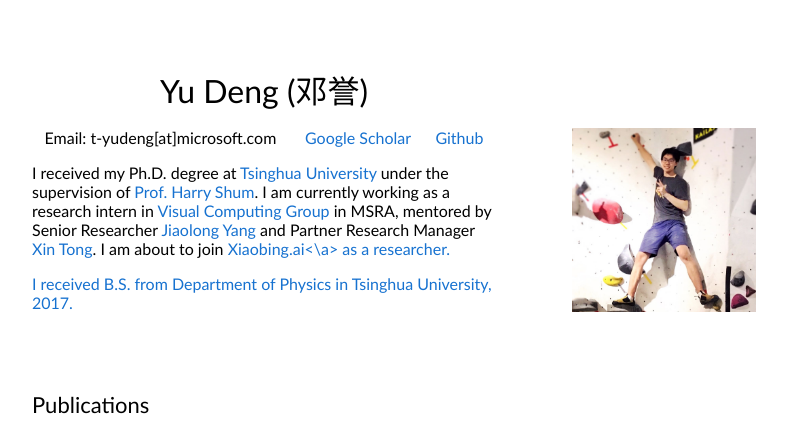
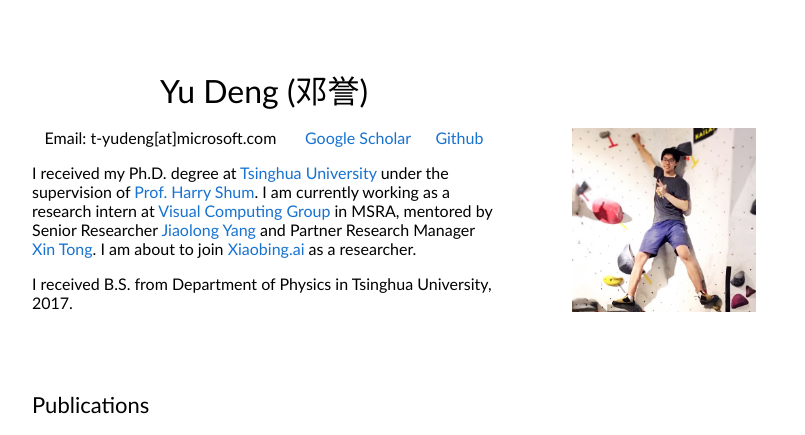
Before and after one commit to YuDeng/YuDeng.github.io, a plain HTML site: page index.html in a window 1280 px wide. Shown: the top 435 px of the page, without its empty margins (228-1033 px from the left). Drawn offline with Linux system fonts and the light colour scheme.

Commit message:
Update index.html

```diff
--- a/index.html
+++ b/index.html
@@ -23,9 +23,9 @@
               <p style="text-align:center">
                 Email: t-yudeng[at]microsoft.com &nbsp; &nbsp;&nbsp;&nbsp; <a href="https://scholar.google.com/citations?user=N3F3H0sAAAAJ&hl=en">Google Scholar</a> &nbsp; &nbsp;&nbsp;&nbsp;<a href="https://github.com/YuDeng">Github</a>
               </p>
-              <p>I received my Ph.D. degree at <a href="http://www.castu.tsinghua.edu.cn/">Tsinghua University</a> under the supervision of <a href="https://www.microsoft.com/en-us/research/people/hshum/">Prof. Harry Shum</a>.
-                I am currently working as a research intern in <a href="https://www.microsoft.com/en-us/research/group/visual-computing/">Visual Computing Group</a> in MSRA, mentored by
-		Senior Researcher <a href="http://jlyang.org/">Jiaolong Yang</a> and Partner Research Manager <a href="https://www.microsoft.com/en-us/research/people/xtong/">Xin Tong</a>. I am about to join <a href="https://www.linkedin.com/company/xiaobing-ai">Xiaobing.ai<\a> as a researcher.
+              <p>I received my Ph.D. degree at <a href="https://www.ias.tsinghua.edu.cn/en/">Tsinghua University</a> under the supervision of <a href="https://www.microsoft.com/en-us/research/people/hshum/">Prof. Harry Shum</a>.
+                I am currently working as a research intern at <a href="https://www.microsoft.com/en-us/research/group/visual-computing/">Visual Computing Group</a> in MSRA, mentored by
+		Senior Researcher <a href="http://jlyang.org/">Jiaolong Yang</a> and Partner Research Manager <a href="https://www.microsoft.com/en-us/research/people/xtong/">Xin Tong</a>. I am about to join <a href="https://www.linkedin.com/company/xiaobing-ai">Xiaobing.ai</a> as a researcher.
               </p>
               <p>
                 I received B.S. from Department of Physics in Tsinghua University, 2017.
```
